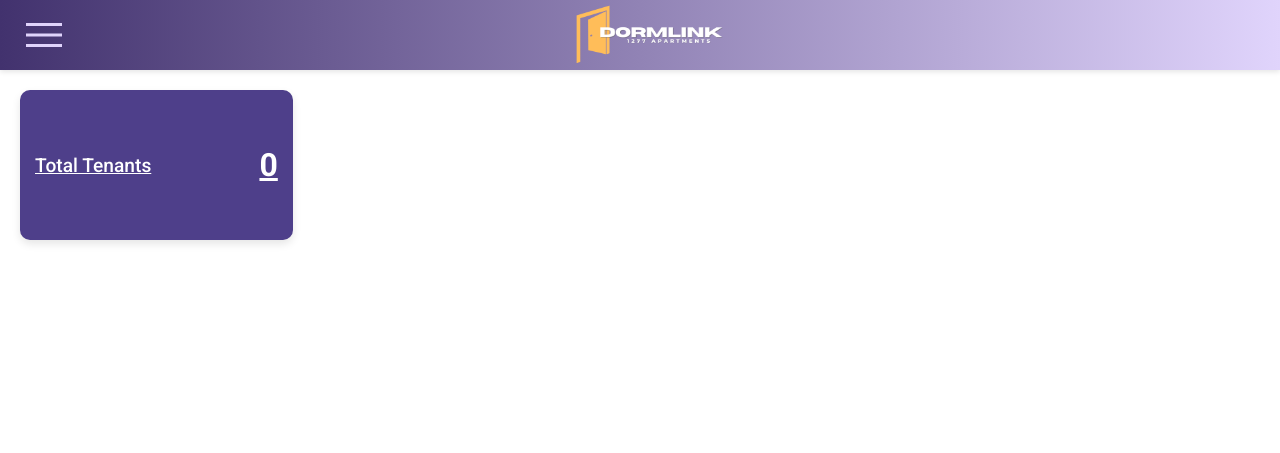
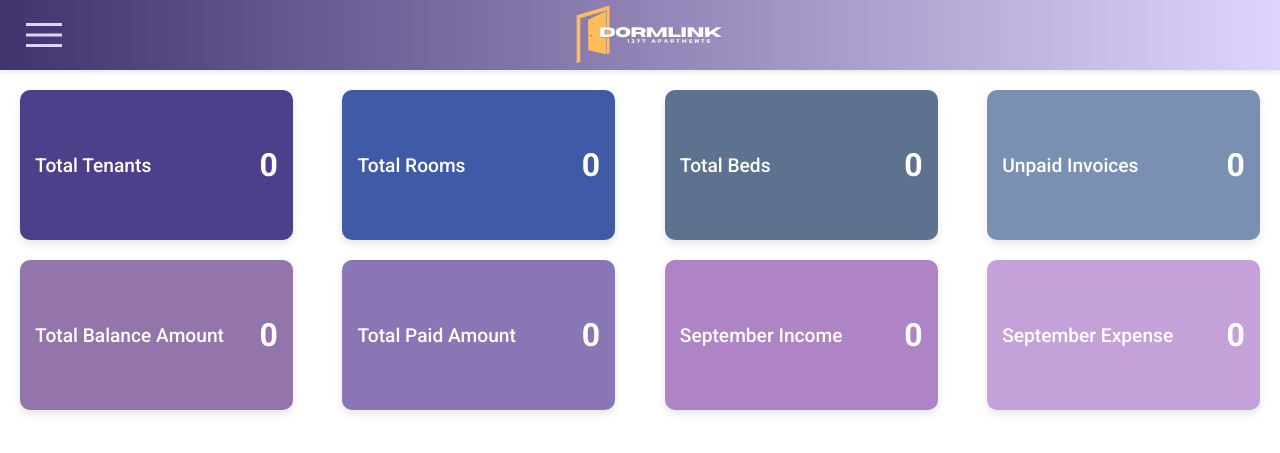
Before and after one commit to miguelLouise/webProject, a PHP site: page /admin_dashboard.php in a window 1280 px wide. Shown: the top 453 px of the page. Run offline with PHP 8.4, Linux system fonts and the light colour scheme; the visitor is signed in with stand-in values (Sample User, id 1); some libraries are stand-ins or nearby versions.

Commit message:
10-1 update

```diff
--- a/admin_dashboard.php
+++ b/admin_dashboard.php
@@ -9,7 +9,7 @@ include "./middleware/admin_middleware.php";
     <meta charset="UTF-8">
     <meta name="viewport" content="width=device-width, initial-scale=1.0">
     <title>Dormlink - Admin Dashboard</title>
-    <link rel="stylesheet" href="css//admin_dashboard.css">
+    <link rel="stylesheet" href="css/admin_dashboard.css">
 </head>
 
 <body>
@@ -25,6 +25,42 @@ include "./middleware/admin_middleware.php";
             <h3>Total Tenants</h3>
             <p>0</p>
         </a>
+
+        <a href="samplePage.php" class="dashboard-box box2">
+        <h3>Total Rooms</h3>
+            <p>0</p>
+        </a>
+
+        <a href="samplePage.php"class="dashboard-box box3">
+        <h3>Total Beds</h3>
+            <p>0</p>
+        </a>
+
+        <a href="samplePage.php"class="dashboard-box box4">
+            <h3>Unpaid Invoices</h3>
+            <p>0</p>
+        </a>
+
+        <a href="samplePage.php" class="dashboard-box box5">
+            <h3>Total Balance Amount</h3>
+            <p>0</p>
+        </a>
+
+        <a href="samplePage.php" class="dashboard-box box6">
+            <h3>Total Paid Amount</h3>
+            <p>0</p>
+        </a>
+
+        <!-- Dynamic month names -->
+        <a href="samplePage.php" class="dashboard-box box7">
+            <h3><?php echo date('F'); ?> Income</h3>
+            <p>0</p>
+        </a>
+
+        <a href="samplePage.php" class="dashboard-box box8">
+            <h3><?php echo date('F'); ?> Expense</h3>
+            <p>0</p>
+        </a>
     </div>
 </body>
 
--- a/css/admin_dashboard.css
+++ b/css/admin_dashboard.css
@@ -37,6 +37,7 @@
   justify-content: space-between;
   box-shadow: 0 4px 8px rgba(0, 0, 0, 0.1);
   transition: transform 0.3s, box-shadow 0.3s;
+  text-decoration: none;
 }
 
 .dashboard-box:hover {
--- a/css/signup.css
+++ b/css/signup.css
@@ -14,16 +14,16 @@ body {
     font-family: 'Roboto', sans-serif;
 }
 
-
 .container2 {
-    /*height: calc(100vh - 75px);*/
+    /* margin-top: 70px; */
+    /* height: calc(100vh - 75px); */
     display: flex;
     justify-content: center;
     align-items: center;
 }
 
 .container3 {
-    margin-top: 80px;
+    margin-top: 90px;
     margin-bottom: 50px;
     background-color: #ffffff;
     padding: 20px;
--- a/samplePage.php
+++ b/samplePage.php
@@ -4,9 +4,13 @@
     <meta charset="UTF-8">
     <meta name="viewport" content="width=device-width, initial-scale=1.0">
     <title>Document</title>
+    <link rel="stylesheet" href="css//sample.css">
 </head>
 <body>
 <?php include('./templates/logged_in_header_admin.php'); ?>
-    <h1>This is a sample page</h1>
+<div class="d1"><h1>This is a sample page</h1>
+<div class="d2"></div>
+</div>
+
 </body>
 </html>
--- a/templates/chatbot.php
+++ b/templates/chatbot.php
@@ -5,7 +5,7 @@
     <meta charset="UTF-8">
     <meta name="viewport" content="width=device-width, initial-scale=1.0">
     <title>Document</title>
-    <link rel="stylesheet" href="..//css///chatbot.css">
+    <link rel="stylesheet" href="..//css//chatbot.css">
     <link rel="stylesheet" href="https://cdn.jsdelivr.net/npm/bootstrap-icons@1.11.3/font/bootstrap-icons.min.css">
 </head>
 
@@ -19,14 +19,10 @@
         </div>
     </div>
     <div class="chatbot_icon" id="chatbot_btn">
-        <!-- <i class="bi bi-headset"></i> -->
         <svg xmlns="http://www.w3.org/2000/svg" height="40px" viewBox="0 -960 960 960" width="40px" fill="#42326E" id="chtbt_icon">
             <path d="M440-120v-66.67h333.33V-484q0-121.46-85.38-206.06-85.38-84.61-207.95-84.61t-207.95 84.61q-85.38 84.6-85.38 206.06v244H160q-33 0-56.5-23.5T80-320v-80q0-21 10.5-39.5T120-469l3-53q8-68 39.5-126t79-101q47.5-43 109-67T480-840q68 0 129 24t109 66.5Q766-707 797-649t40 126l3 52q19 9 29.5 27t10.5 38v92q0 20-10.5 38T840-249v62.33q0 27.5-19.58 47.09Q800.83-120 773.33-120H440Zm-80.12-286.67q-14.21 0-23.71-9.61-9.5-9.62-9.5-23.84 0-14.21 9.61-23.71 9.62-9.5 23.84-9.5 14.21 0 23.71 9.61 9.5 9.62 9.5 23.84 0 14.21-9.61 23.71-9.62 9.5-23.84 9.5Zm240 0q-14.21 0-23.71-9.61-9.5-9.62-9.5-23.84 0-14.21 9.61-23.71 9.62-9.5 23.84-9.5 14.21 0 23.71 9.61 9.5 9.62 9.5 23.84 0 14.21-9.61 23.71-9.62 9.5-23.84 9.5ZM241-462q-7-106 64-182t177-76q87.67 0 152.83 57.17Q700-605.67 714-519q-89.67-1-164.17-49.67-74.5-48.66-115.02-129.33Q419-618 367.5-555.5T241-462Z" />
         </svg>
     </div>
-    <!-- <div class="close_icon">
-        <i class="bi bi-x"></i>
-    </div> -->
 
     <!-- Javascript -->
     <script>
```
Also changed, not shown: css/sample.css (added, +12 -0 lines), signup_page.php (+6 -4 lines).
